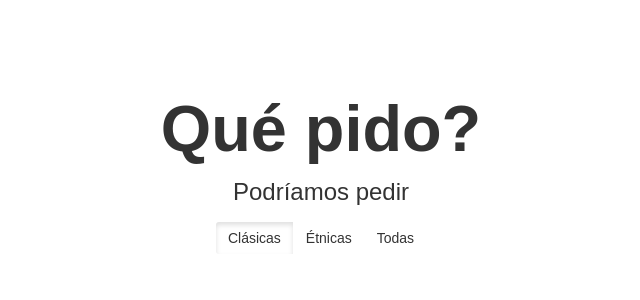
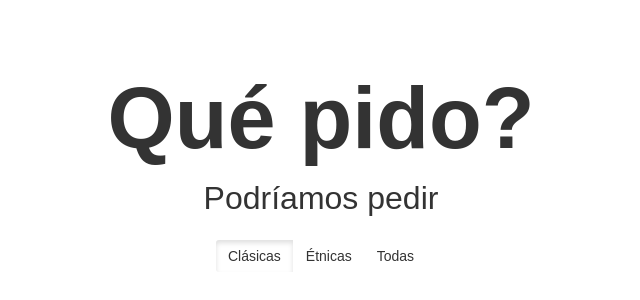
Before and after one commit to juanmougan/quepido, a plain HTML site: page public/index.html in a window 1280 px wide. Shown: the part 236-536 px from the top of the page, without its empty margins (319-959 px from the left). Drawn offline with nearby package versions, Linux system fonts and the light colour scheme; no server answers.

```diff
--- a/public/index.css
+++ b/public/index.css
@@ -4,7 +4,7 @@
   width: 100%;
   margin: 0;
   font-family: Arial, Helvetica, sans-serif;
-  font-size: x-large;
+  font-size: 2.5vw;
 }
 
 .container-div {
```
